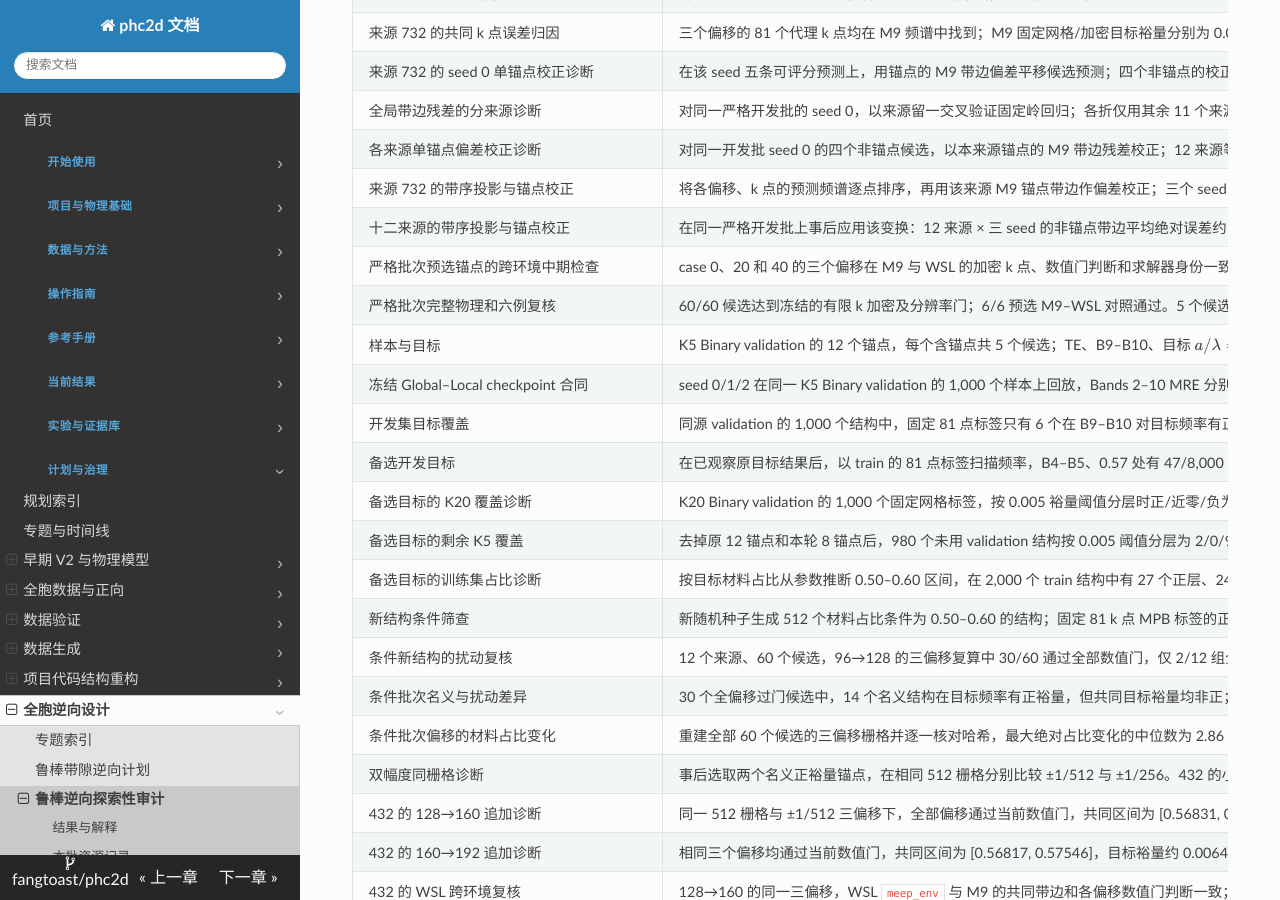
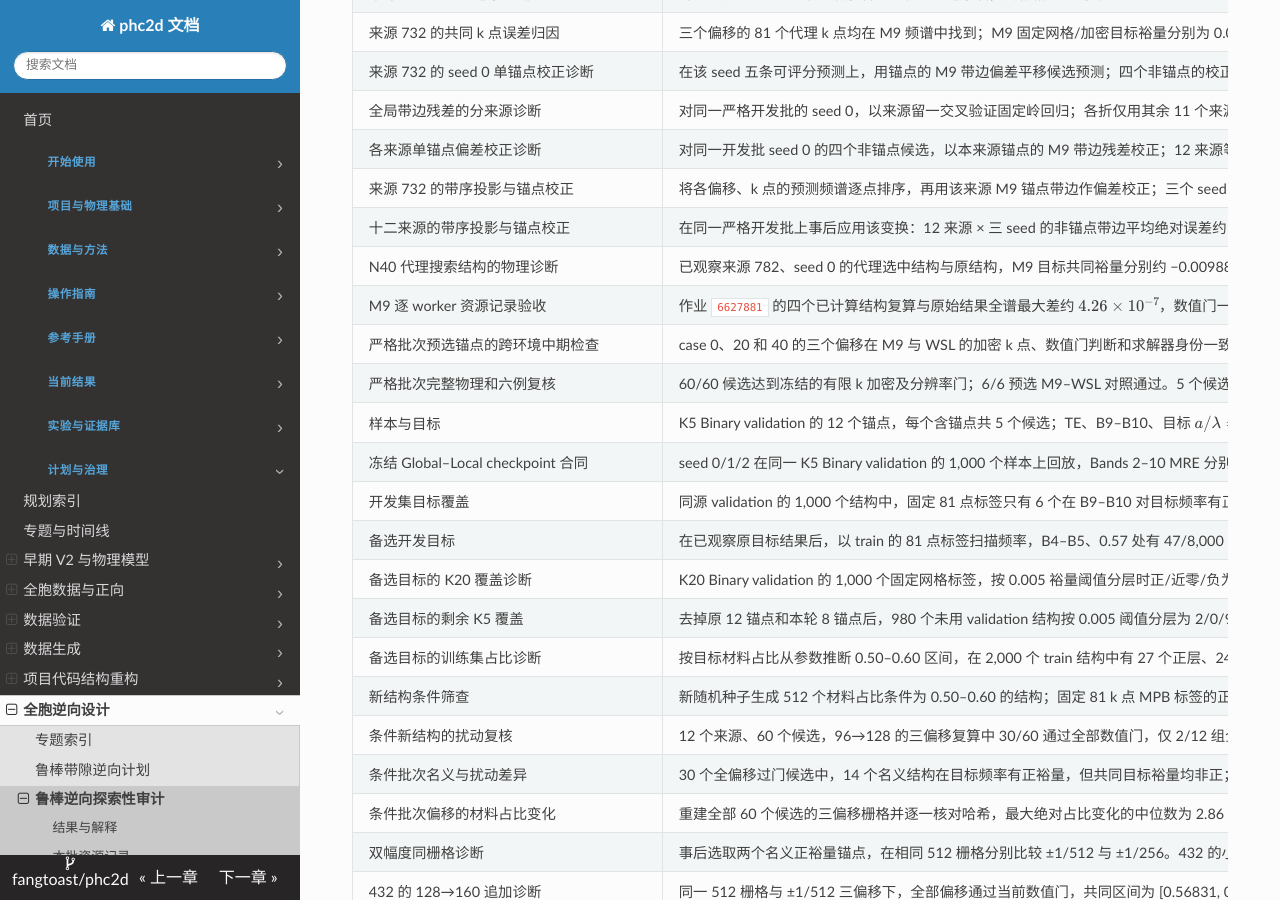
Before and after one commit to fangtoast/phc2d, an MkDocs documentation site: the page built from docs/results/inverse/鲁棒带隙逆向可用性审计.md, in a window 1280 px wide and 900 px high, scrolled down 695 px. Built offline with MkDocs 1.6.1, drawn with Linux system fonts in a browser that asks for light colours.

Commit message:
Record inverse replay and worker resource validation

```diff
--- a/docs/results/inverse/鲁棒带隙逆向可用性审计.md
+++ b/docs/results/inverse/鲁棒带隙逆向可用性审计.md
@@ -48,6 +48,8 @@ source_artifacts:
 | 各来源单锚点偏差校正诊断 | 对同一开发批 seed 0 的四个非锚点候选，以本来源锚点的 M9 带边残差校正；12 来源等权的候选带边平均绝对误差由约 0.00552 降至 0.00099，12/12 来源均低于各自原始误差。[原始诊断](../../../runs/20261101/EXP-INV-007_preflight_202611011445/anchor_calibration_comparison_posthoc_seed0.json) | 事后单 seed、局部候选描述；校正需要每个来源额外一组锚点物理计算，含三扰动及带边加密，不能与零物理成本代理直接比较。它支持在新来源、共同资源预算和原数值门下验证局部校正，不改变原三 seed 的 P2 失败判断 |
 | 来源 732 的带序投影与锚点校正 | 将各偏移、k 点的预测频谱逐点排序，再用该来源 M9 锚点带边作偏差校正；三个 seed 均在四个邻域候选中选中 `threshold_minus`，其 M9 目标裕量在该组最高。三个 seed 的非锚点带边平均绝对误差分别约为 0.00032、0.00069、0.00052。[原始诊断](../../../runs/20261101/EXP-INV-007_preflight_202611011445/source732_projected_anchor_posthoc.json) | 单来源事后变换；排序改变了 seed 1/2 的原始异常谱，不能恢复原冻结预测的可评分资格。seed 0 的非目标频带有负频率，目标带对仍为非负；本分析未证明全谱物理有效或独立泛化。锚点校正消耗物理预算，必须在新来源、完整输出及共同预算下验证 |
 | 十二来源的带序投影与锚点校正 | 在同一严格开发批上事后应用该变换：12 来源 × 三 seed 的非锚点带边平均绝对误差约 0.00108；每来源先平均三个 seed 后，选中候选相对同组均匀候选的平均 M9 裕量差约 0.03165。[原始诊断](../../../runs/20261101/EXP-INV-007_preflight_202611011445/projected_anchor_all_sources_posthoc.json) | 方法在观察本批后确定，三 seed 共用同一物理候选，不能当作 36 个独立来源；两个原始不可评分锚点被投影产生新预测，不改变锁定状态。未计入锚点及校正成本，也无独立检验或不确定性估计；只能支持预注册新的开发验证，不能通过 P2 |
+| N40 代理搜索结构的物理诊断 | 已观察来源 782、seed 0 的代理选中结构与原结构，M9 目标共同裕量分别约 −0.00988 和 −0.01829；两个结构的预选 WSL 复算与 M9 全谱和数值门一致，最大频谱差为 0。另两个局部邻域及原结构共四例的 M9 数值门均通过。[原始诊断](../../../runs/20261101/EXP-INV-007_preflight_202611011445/n40_selected_physics_probe/diagnostic_audit.json) | 单来源、事后开发诊断：选中结构的裕量改善，但仍为负，没有覆盖目标频率的共同带隙；不证明方法泛化、校正收益或 P2 通过。WSL 只复核预选的两例，有限 k 加密不代表连续 BZ 认证 |
+| M9 逐 worker 资源记录验收 | 作业 `6627881` 的四个已计算结构复算与原始结果全谱最大差约 $4.26\times10^{-7}$，数值门一致；四份 worker 资源记录完整，整体 CPU 利用率约 88.1%，各 worker 最大 RSS 约 358–375 MiB。[验收证据](../../../runs/20261101/EXP-INV-007_preflight_202611011445/worker_resource_pilot/audit.json) | 单节点四例的执行入口验收；调度账目最大 RSS 约 8.26 GiB，包含环境准备等过程，不能直接当作 cgroup 峰值或四个 worker 的 RSS 之和。尚无同合同串行吞吐对照，不能声称普遍加速，也不消除其他节点的历史全谱异常 |
 | 严格批次预选锚点的跨环境中期检查 | case 0、20 和 40 的三个偏移在 M9 与 WSL 的加密 k 点、数值门判断和求解器身份一致；各自已保存频谱的最大绝对差为 0 | 三个锚点中期检查，不替代冻结的六例复核，也不单独证明数值门已通过或整个批次通过 |
 | 严格批次完整物理和六例复核 | 60/60 候选达到冻结的有限 k 加密及分辨率门；6/6 预选 M9–WSL 对照通过。5 个候选的目标共同裕量为正，全部来自来源 732 | 12 来源均保留，来源 732 的锚点在两个 seed 上带序异常，按共同规则导致三个 seed 均不可评分；全来源排序与统计门不可判定，P2 未通过。样本为条件分层开发批，不代表总体成功率或实际加工良率 |
 | 样本与目标 | K5 Binary validation 的 12 个锚点，每个含锚点共 5 个候选；TE、B9–B10、目标 $a/\lambda=0.83$ | 样本与频率在查看开发分布后确定，不是预注册测试 |
```
